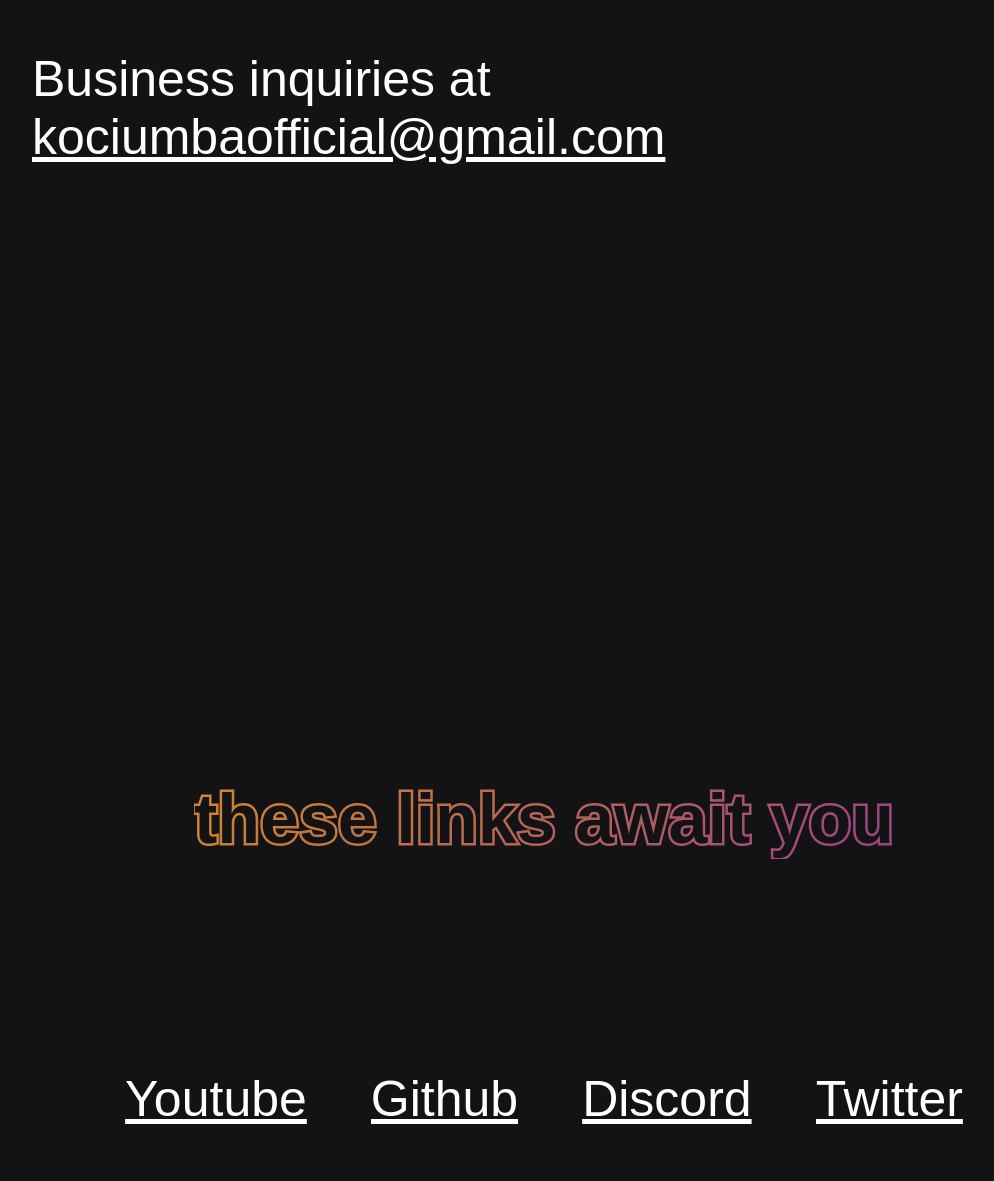
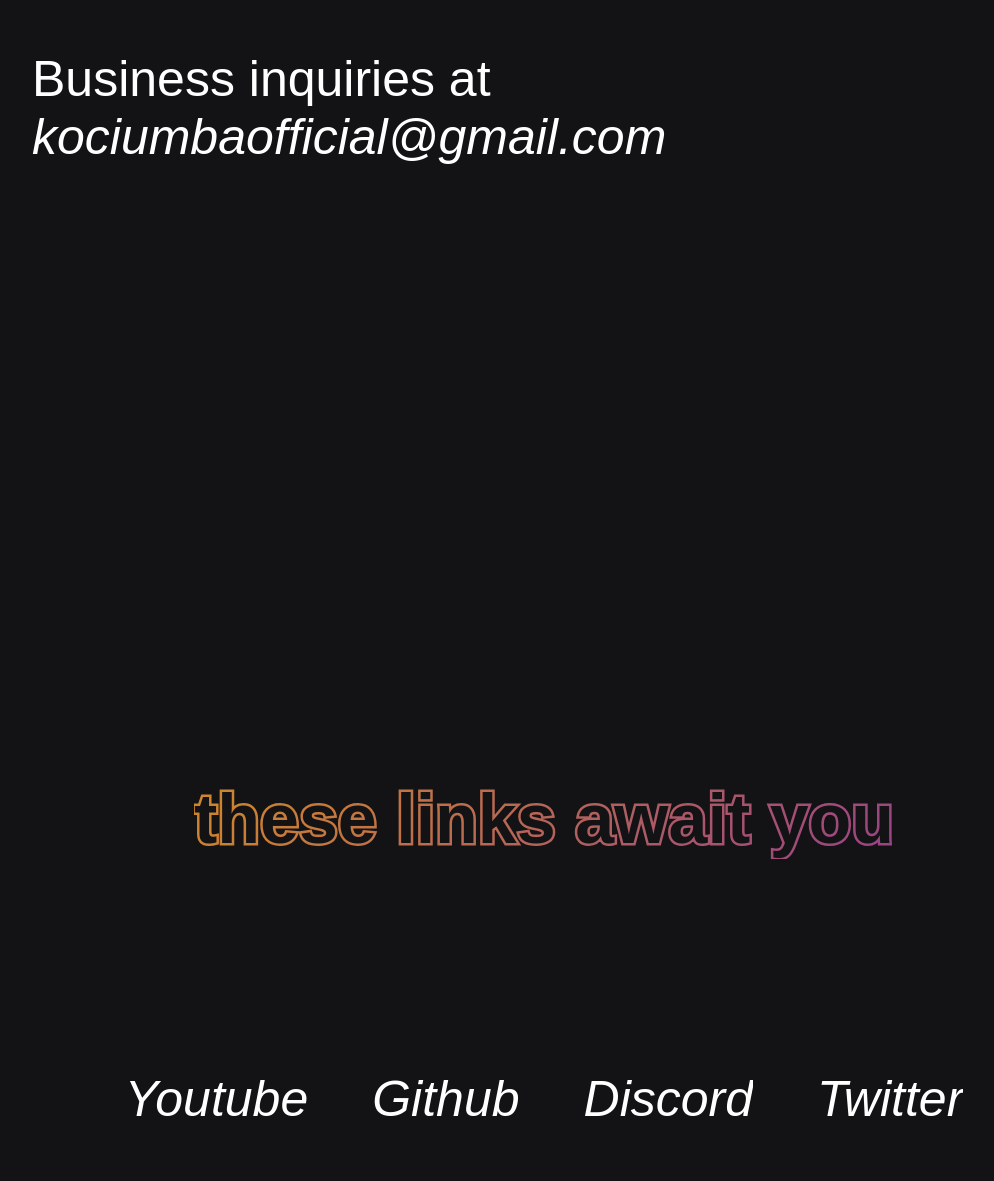
Before and after one commit to kociumba/portfolio-website, a website: page dist/index.html in a window 1280 px wide. Shown: the part 1651-2832 px from the top of the page, without its empty margins (96-1090 px from the left). Drawn offline with Linux system fonts and the light colour scheme.

Commit message:
reverted the links to italic

```diff
--- a/dist/index.html
+++ b/dist/index.html
@@ -4,7 +4,7 @@
     <meta charset="UTF-8">
     <meta http-equiv="X-UA-Compatible" content="IE=edge">
     <meta name="viewport" content="width=device-width, initial-scale=1.0">
-    <title>Document</title>
+    <title>kociumba's portfolio</title>
 
     <link defer rel="stylesheet" href="style.css">
     <script defer src="app.js" type="module"></script>
@@ -28,23 +28,23 @@
 
     <section class="hidden top">
         <h2 class="text-gradient higher"> Business Time </h2>
-        <p class="text" id="email">Business inquiries at <u>kociumbaofficial@gmail.com</u></p>
+        <p class="text" id="email">Business inquiries at <i>kociumbaofficial@gmail.com</i></p>
     </section>
 
     <section class="hidden top">
         <h2 class="text-gradient">these links await you</h2>
         <div class="logos">
             <div class="logo hidden" id="youtube">
-                <p><u>youtube</u></p>
+                <p><i>youtube</i></p>
             </div>
             <div class="logo hidden" id="github">
-                <p><u>github</u></p>
+                <p><i>github</i></p>
             </div>
             <div class="logo hidden" id="discord">
-                <p><u>discord</u></p>
+                <p><i>discord</i></p>
             </div>
             <div class="logo hidden" id="twitter">
-                <p><u>twitter</u></p>
+                <p><i>twitter</i></p>
             </div>
         </div>
     </section>
```
Also changed, not shown: 1 other file.
